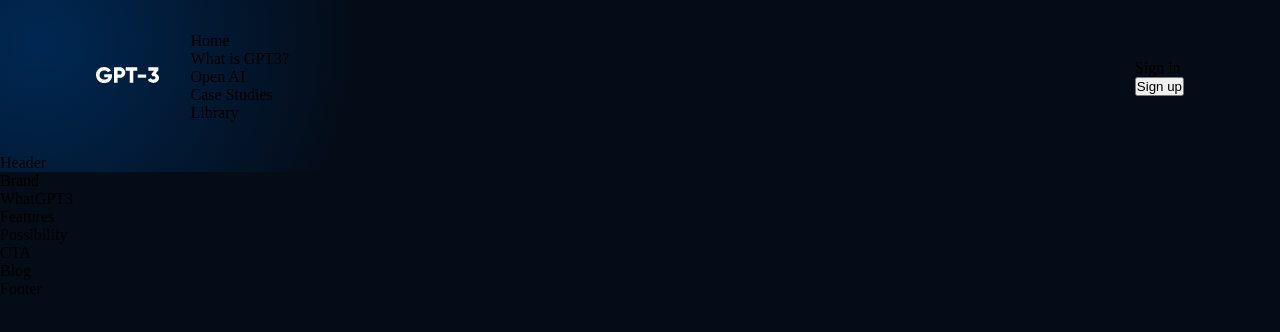
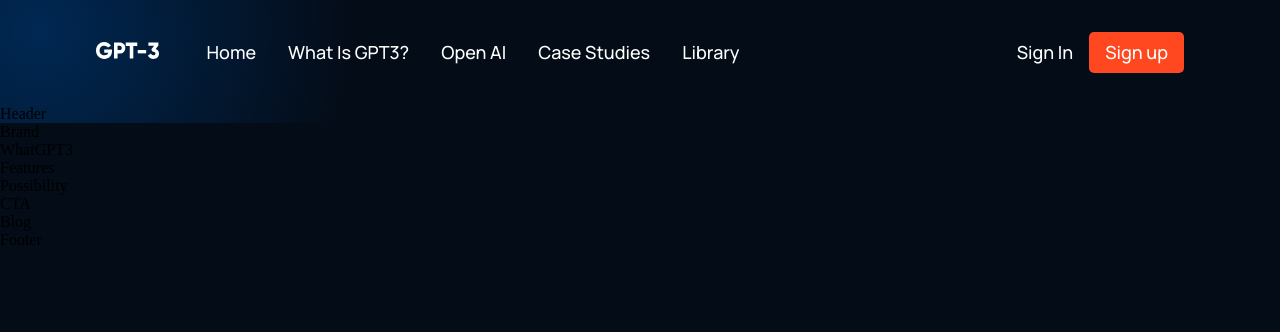
Before and after one commit to MorgDzh/Modern-UI-UX, a React (Create React App) app: page / in a window 1280 px wide. Shown: the top 332 px of the page. Built offline with nearby package versions, Linux system fonts and the light colour scheme.

Commit message:
fixed styles of navbar :moyai:

```diff
--- a/src/components/navbar/navbar.css
+++ b/src/components/navbar/navbar.css
@@ -21,3 +21,43 @@
   width: 62.56px;
   height: 16.02px;
 }
+
+.gpt3__navbar-links_container {
+  display: flex;
+  flex-direction: row;
+}
+
+.gpt3__navbar-sign {
+  display: flex;
+  justify-content: flex-end;
+  align-items: center;
+}
+
+.gpt3__navbar-links_container p,
+.gpt3__navbar-sign p,
+.gpt3__navbar-menu_container p {
+  color: #fff;
+  font-family: var(--font-family);
+  font-weight: 500;
+  font-size: 18px;
+  line-height: 25px;
+  text-transform: capitalize;
+
+  margin: 0 1rem;
+  cursor: pointer;
+}
+
+.gpt3__navbar-sign button,
+.gpt3__navbar-menu_container button {
+  padding: 0.5rem 1rem;
+  color: #fff;
+  background: #ff4820;
+  font-family: var(--font-family);
+  font-weight: 500;
+  font-size: 18px;
+  line-height: 25px;
+  border: none;
+  outline: none;
+  cursor: pointer;
+  border-radius: 5px;
+}
```
